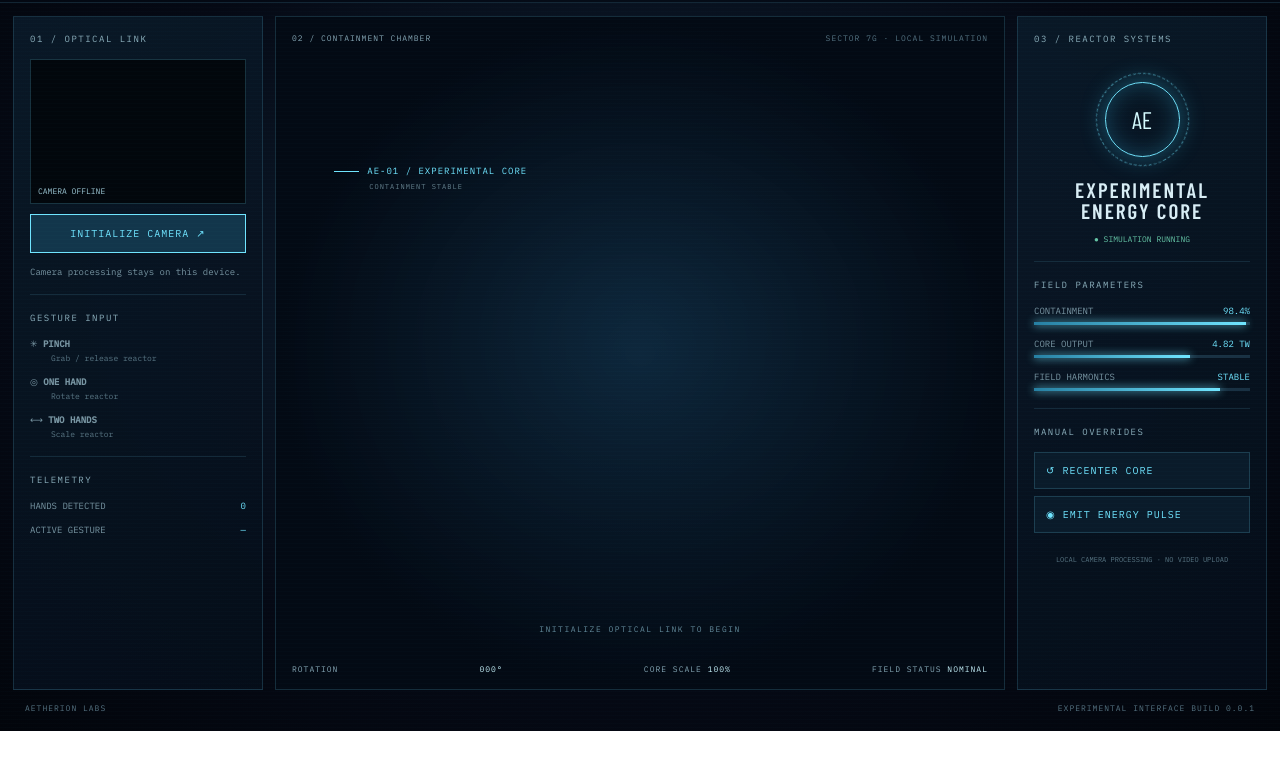
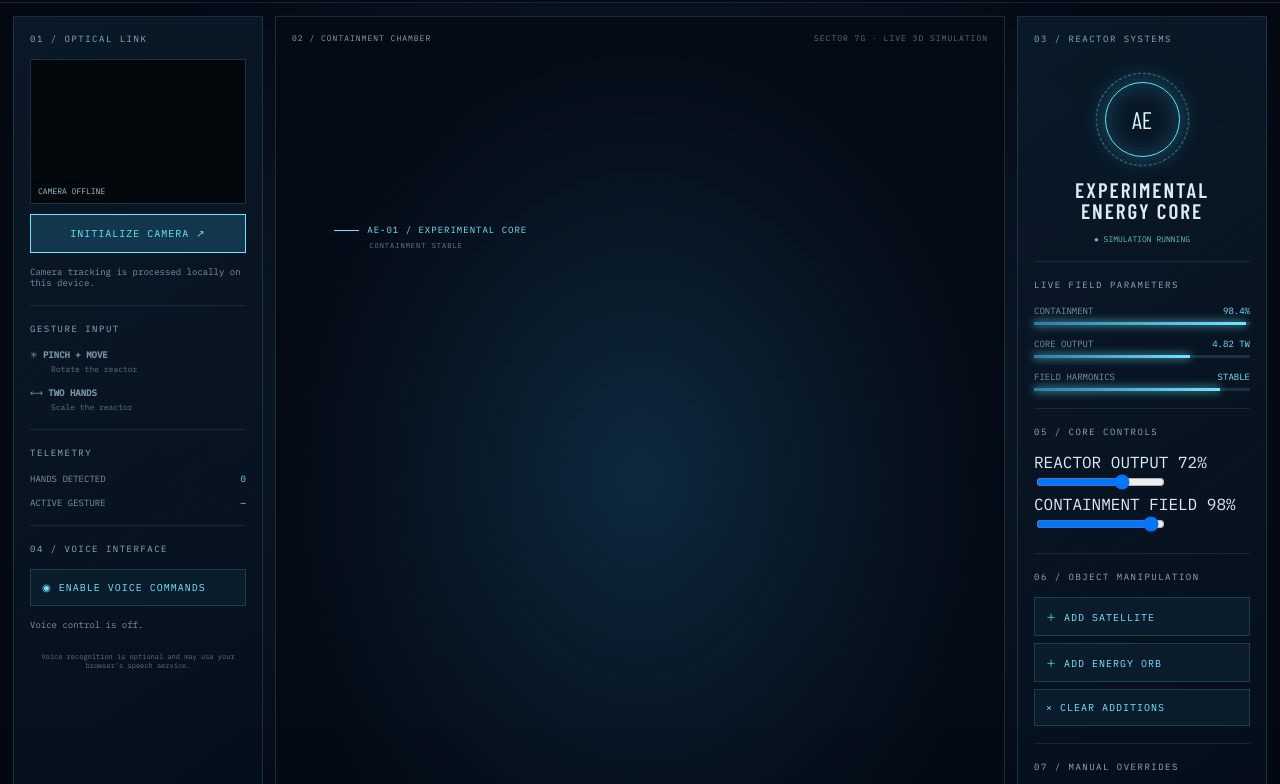
Before and after one commit to isha-arjun/aetherion, a plain HTML site: page index.html in a window 1280 px wide. Shown: the part 69-853 px from the top of the page. Before the commit the page ends 800 px from the top, so only its background shows below. Drawn offline with nearby package versions, Linux system fonts and the light colour scheme.

Commit message:
Build AETHERION 002 interface

```diff
--- a/index.html
+++ b/index.html
@@ -1,6 +1,22 @@
-<!doctype html><html lang="en"><head><meta charset="utf-8"><meta name="viewport" content="width=device-width,initial-scale=1"><title>AETHERION // 001</title><link rel="stylesheet" href="./style.css"></head><body>
-<header><div class="brand"><b>A</b><span>AETHERION<small>ADVANCED ENGINEERING INTERFACE</small></span></div><div><i></i> <span id="state">SYSTEM STANDBY</span></div><label>PROTOTYPE <strong>001</strong></label></header>
-<main><aside class="panel"><h3>01 / OPTICAL LINK</h3><div class="cam"><video id="cam" autoplay playsinline muted></video><canvas id="hands"></canvas><span id="camstate">CAMERA OFFLINE</span></div><button id="start">INITIALIZE CAMERA ↗</button><p id="note">Camera processing stays on this device.</p><hr><h3>GESTURE INPUT</h3><p>✳ <b>PINCH</b><small>Grab / release reactor</small></p><p>◎ <b>ONE HAND</b><small>Rotate reactor</small></p><p>⟷ <b>TWO HANDS</b><small>Scale reactor</small></p><hr><h3>TELEMETRY</h3><p>HANDS DETECTED <strong id="count">0</strong></p><p>ACTIVE GESTURE <strong id="gesture">—</strong></p></aside>
-<section class="viewport panel"><div class="caption">02 / CONTAINMENT CHAMBER <span>SECTOR 7G · LOCAL SIMULATION</span></div><div id="scene"></div><div class="tag">AE-01 / EXPERIMENTAL CORE<small>CONTAINMENT STABLE</small></div><div class="hint" id="hint">INITIALIZE OPTICAL LINK TO BEGIN</div><div class="foot">ROTATION <b id="rot">000°</b><span>CORE SCALE <b id="scale">100%</b></span><span>FIELD STATUS <b>NOMINAL</b></span></div></section>
-<aside class="panel right"><h3>03 / REACTOR SYSTEMS</h3><div class="emblem"><div>AE</div></div><h2>EXPERIMENTAL<br>ENERGY CORE</h2><p class="green">● SIMULATION RUNNING</p><hr><h3>FIELD PARAMETERS</h3><p>CONTAINMENT <strong>98.4%</strong></p><div class="bar"><i style="width:98%"></i></div><p>CORE OUTPUT <strong id="output">4.82 TW</strong></p><div class="bar"><i id="bar" style="width:72%"></i></div><p>FIELD HARMONICS <strong>STABLE</strong></p><div class="bar"><i style="width:86%"></i></div><hr><h3>MANUAL OVERRIDES</h3><button class="secondary" id="reset">↺ RECENTER CORE</button><button class="secondary" id="pulse">◉ EMIT ENERGY PULSE</button><small class="privacy">LOCAL CAMERA PROCESSING · NO VIDEO UPLOAD</small></aside></main><footer>AETHERION LABS <span>EXPERIMENTAL INTERFACE BUILD 0.0.1</span></footer>
+<!doctype html>
+<html lang="en"><head><meta charset="utf-8"><meta name="viewport" content="width=device-width,initial-scale=1"><title>AETHERION // 002</title><link rel="stylesheet" href="./style.css"></head>
+<body>
+<header><div class="brand"><b>A</b><span>AETHERION<small>ADVANCED ENGINEERING INTERFACE</small></span></div><div class="status"><i></i><span id="state">SYSTEM STANDBY</span></div><label>PROTOTYPE <strong>002</strong></label></header>
+<main>
+<aside class="panel left">
+<h3>01 / OPTICAL LINK</h3><div class="cam"><video id="cam" autoplay playsinline muted></video><canvas id="hands"></canvas><span id="camstate">CAMERA OFFLINE</span></div>
+<button id="start" class="primary">INITIALIZE CAMERA ↗</button><p id="note">Camera tracking is processed locally on this device.</p>
+<hr><h3>GESTURE INPUT</h3><p>✳ <b>PINCH + MOVE</b><small>Rotate the reactor</small></p><p>⟷ <b>TWO HANDS</b><small>Scale the reactor</small></p>
+<hr><h3>TELEMETRY</h3><p>HANDS DETECTED <strong id="count">0</strong></p><p>ACTIVE GESTURE <strong id="gesture">—</strong></p>
+<hr><h3>04 / VOICE INTERFACE</h3><button id="voice" class="secondary">◉ ENABLE VOICE COMMANDS</button><p id="voiceStatus" class="muted">Voice control is off.</p><small class="privacy">Voice recognition is optional and may use your browser's speech service.</small>
+</aside>
+<section class="viewport panel"><div class="caption">02 / CONTAINMENT CHAMBER <span>SECTOR 7G · LIVE 3D SIMULATION</span></div><div id="scene"></div><div class="tag">AE-01 / EXPERIMENTAL CORE<small id="coreState">CONTAINMENT STABLE</small></div><div class="hint" id="hint">INITIALIZE OPTICAL LINK TO BEGIN</div><div class="foot">ROTATION <b id="rot">000°</b><span>CORE SCALE <b id="scale">100%</b></span><span>FIELD STATUS <b id="fieldStatus">NOMINAL</b></span></div></section>
+<aside class="panel right">
+<h3>03 / REACTOR SYSTEMS</h3><div class="emblem"><div>AE</div></div><h2>EXPERIMENTAL<br>ENERGY CORE</h2><p class="green">● <span id="simState">SIMULATION RUNNING</span></p>
+<hr><h3>LIVE FIELD PARAMETERS</h3><p>CONTAINMENT <strong id="containmentVal">98.4%</strong></p><div class="bar"><i id="containmentBar" style="width:98%"></i></div><p>CORE OUTPUT <strong id="output">4.82 TW</strong></p><div class="bar"><i id="outputBar" style="width:72%"></i></div><p>FIELD HARMONICS <strong id="harmonics">STABLE</strong></p><div class="bar"><i id="harmonicsBar" style="width:86%"></i></div>
+<hr><h3>05 / CORE CONTROLS</h3><label class="controlLabel" for="power">REACTOR OUTPUT <span id="powerText">72%</span></label><input id="power" type="range" min="10" max="100" value="72"><label class="controlLabel" for="containment">CONTAINMENT FIELD <span id="containmentText">98%</span></label><input id="containment" type="range" min="60" max="100" value="98">
+<hr><h3>06 / OBJECT MANIPULATION</h3><div class="objectButtons"><button class="secondary" id="addSatellite">＋ ADD SATELLITE</button><button class="secondary" id="addOrb">＋ ADD ENERGY ORB</button><button class="secondary" id="clearObjects">× CLEAR ADDITIONS</button></div>
+<hr><h3>07 / MANUAL OVERRIDES</h3><button class="secondary" id="reset">↺ RECENTER CORE</button><button class="secondary" id="pulse">◉ EMIT ENERGY PULSE</button><button class="secondary" id="simulation">Ⅱ PAUSE SIMULATION</button>
+<small class="privacy">SIMULATED TELEMETRY · NOT REAL REACTOR DATA</small>
+</aside></main><footer>AETHERION LABS <span>EXPERIMENTAL INTERFACE BUILD 0.0.2</span></footer>
 <script type="module" src="./main.js"></script></body></html>
```
